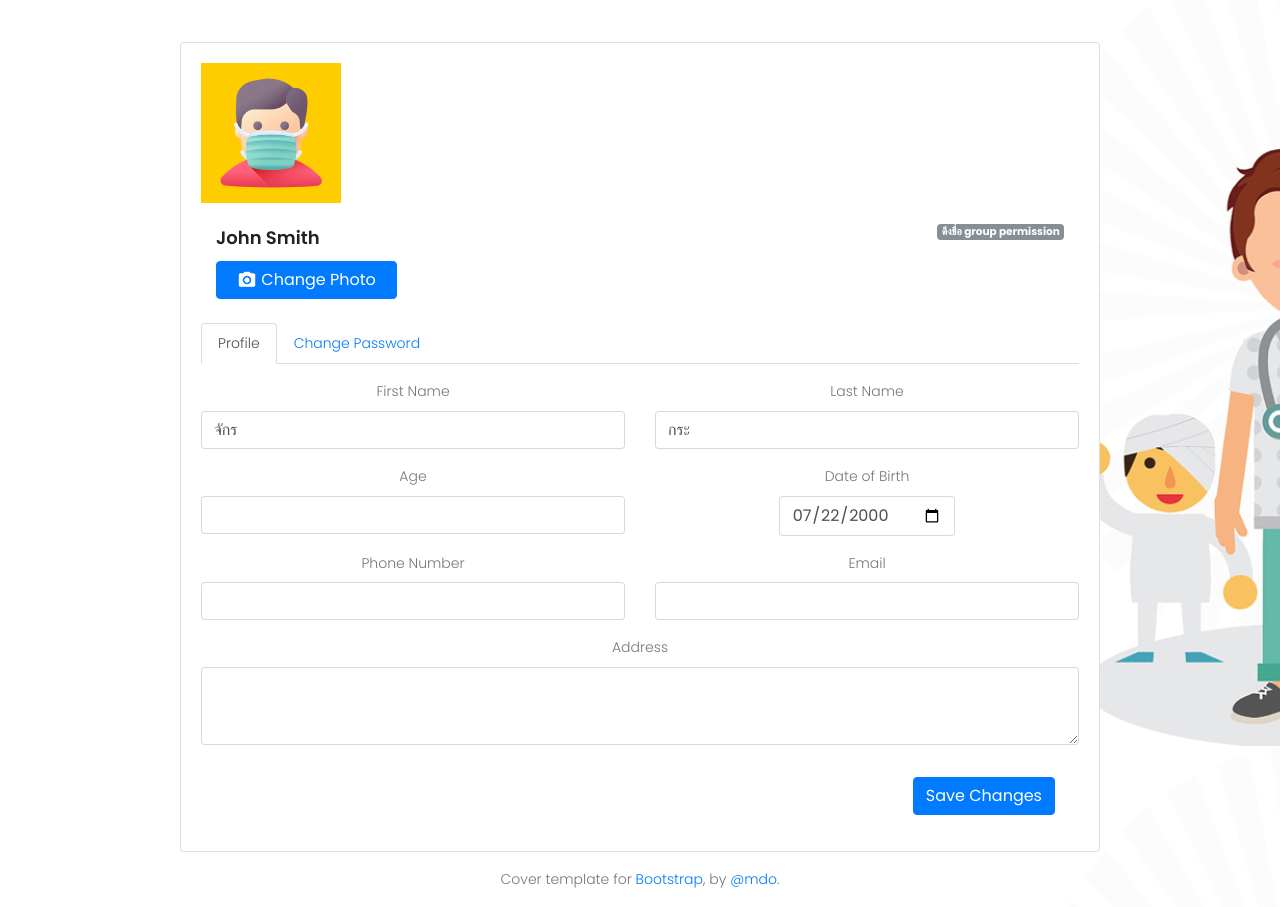
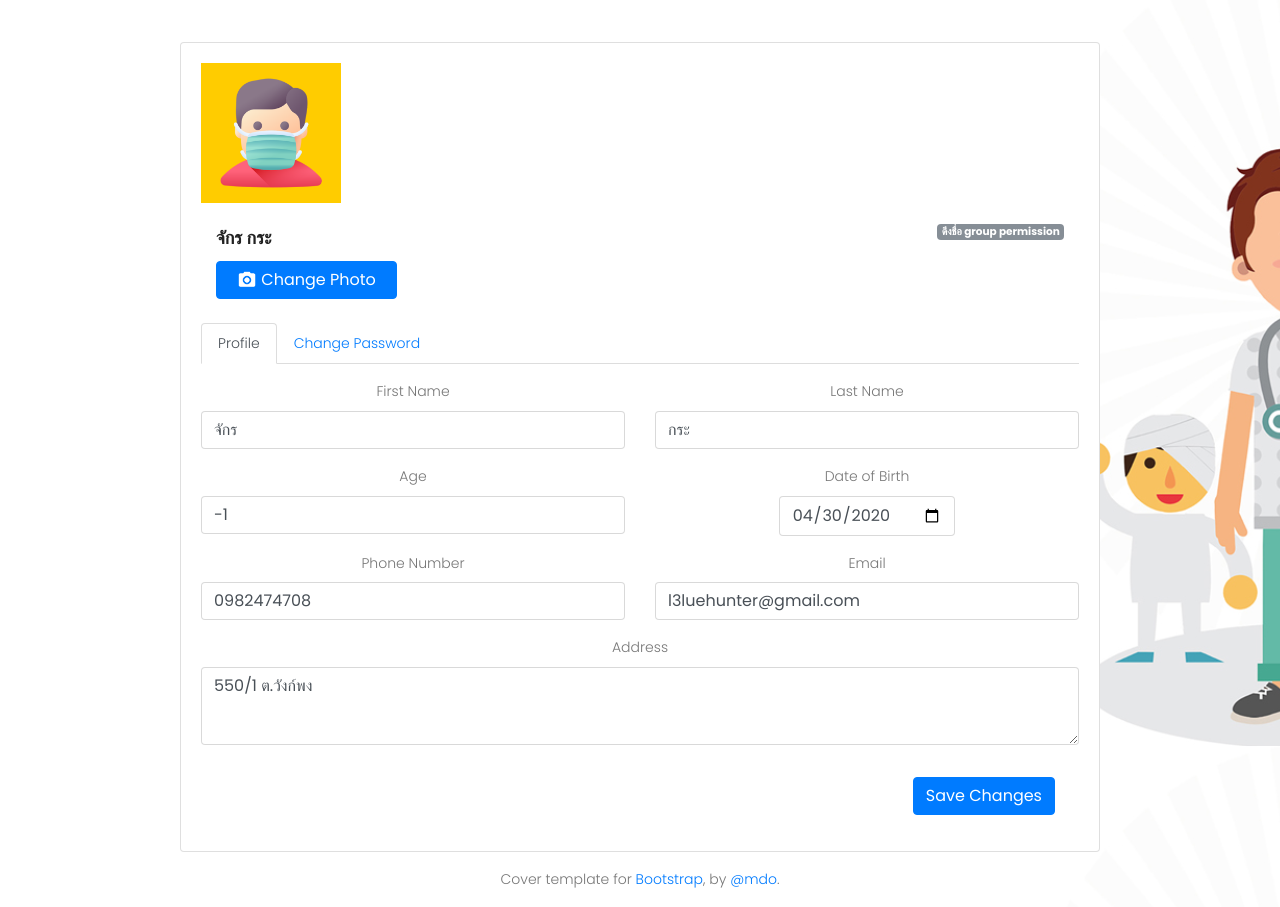
Before and after one commit to jfornqz/project-queue, a Django app: page /editprofile/26/ in a window 1280 px wide. Shown: the part 54-961 px from the top of the page. Run offline with Django 3.2, Linux system fonts and the light colour scheme; data comes from the database, SQL or seed files in the repository; some libraries are stand-ins or nearby versions.

Commit message:
แก้ register / editprofile html  / editprofile views
แก้ register / editprofile html  / editprofile views

```diff
--- a/authen/templates/authen/register.html
+++ b/authen/templates/authen/register.html
@@ -15,8 +15,7 @@
                     <input type="text" class="form-control required col-lg-5 d-block mx-auto " placeholder="Username" name="username" required>
                 </div>
                 <div class="form-holder mb-2  d-block " >
-                    <div class=" col-sm-6 d-block mx-auto">
-                        <select class="custom-select required d-block  mx-auto "  name="name_title" style="width:88%" required>
+                        <select class="custom-select required d-block  mx-auto "  name="name_title" style="width:auto;" required>
                             <option selected disabled>---- กรุณาเลือกคำนำหน้าชื่อ / Select Name Titles ----</option>
                             <option value="นาย">นาย / Mr.</option>
                             <option value="นาง">นาง / Mrs.</option>
@@ -24,7 +23,6 @@
                             <option value="เด็กหญิง">เด็กหญิง</option>
                             <option value="เด็กชาย">เด็กชาย </option>
                         </select>
-                    </div>
                 </div>
                 <div class="form-holder mb-2">
 
--- a/editprofilehistory/templates/editprofilehistory/editprofile.html
+++ b/editprofilehistory/templates/editprofilehistory/editprofile.html
@@ -30,7 +30,7 @@
                 </div>
                 <div class="col d-flex flex-column flex-sm-row justify-content-between mb-3">
                   <div class="text-center text-sm-left mb-2 mb-sm-0">
-                    <h4 class="pt-sm-2 pb-1 mb-0 text-nowrap">John Smith</h4>
+                    <h4 class="pt-sm-2 pb-1 mb-0 text-nowrap">{{user.first_name}}&nbsp;{{user.last_name}}</h4>
                     <div class="mt-2">
                       <label for="file-upload" class="custom-file-upload btn btn-primary">
                         <img src="/static/image/camera.png" width="13%;"></img>
@@ -79,7 +79,7 @@
                           <div class="col">
                             <div class="form-group">
                                 <label>Date of Birth</label>
-                                <input style="width:100%;" value="2000-07-22" class="form-control  col-lg-5 d-block mx-auto" type="date"  id="date">
+                                <input style="width:100%;" value="{{ patient.dob|date:"Y-m-d" }}" class="form-control  col-lg-5 d-block mx-auto" type="date"  id="date">
                               </div>
                           </div>
                         </div>
@@ -93,7 +93,7 @@
                             <div class="col">
                               <div class="form-group">
                                   <label>Email</label>
-                                  <input class="form-control" type="text"  value="{{user.phone}}">
+                                  <input class="form-control" type="text"  value="{{user.email}}">
                                 </div>
                             </div>
                           </div>
--- a/editprofilehistory/views.py
+++ b/editprofilehistory/views.py
@@ -2,13 +2,16 @@ from django.shortcuts import render
 from django.contrib.auth.models import User
 from django.forms import formset_factory
 from django import forms
+from authen.models import Medical_Personal, Patient, Admin
 
 
 # Create your views here.
 def editprofile(request, num):
     user = User.objects.get(pk=num)
+    patient = Patient.objects.get(account_id_id=num)
     context = {
-        'user': user
+        'user': user,
+        'patient': patient
     }
     return render(request, 'editprofilehistory/editprofile.html', context)
 
```
